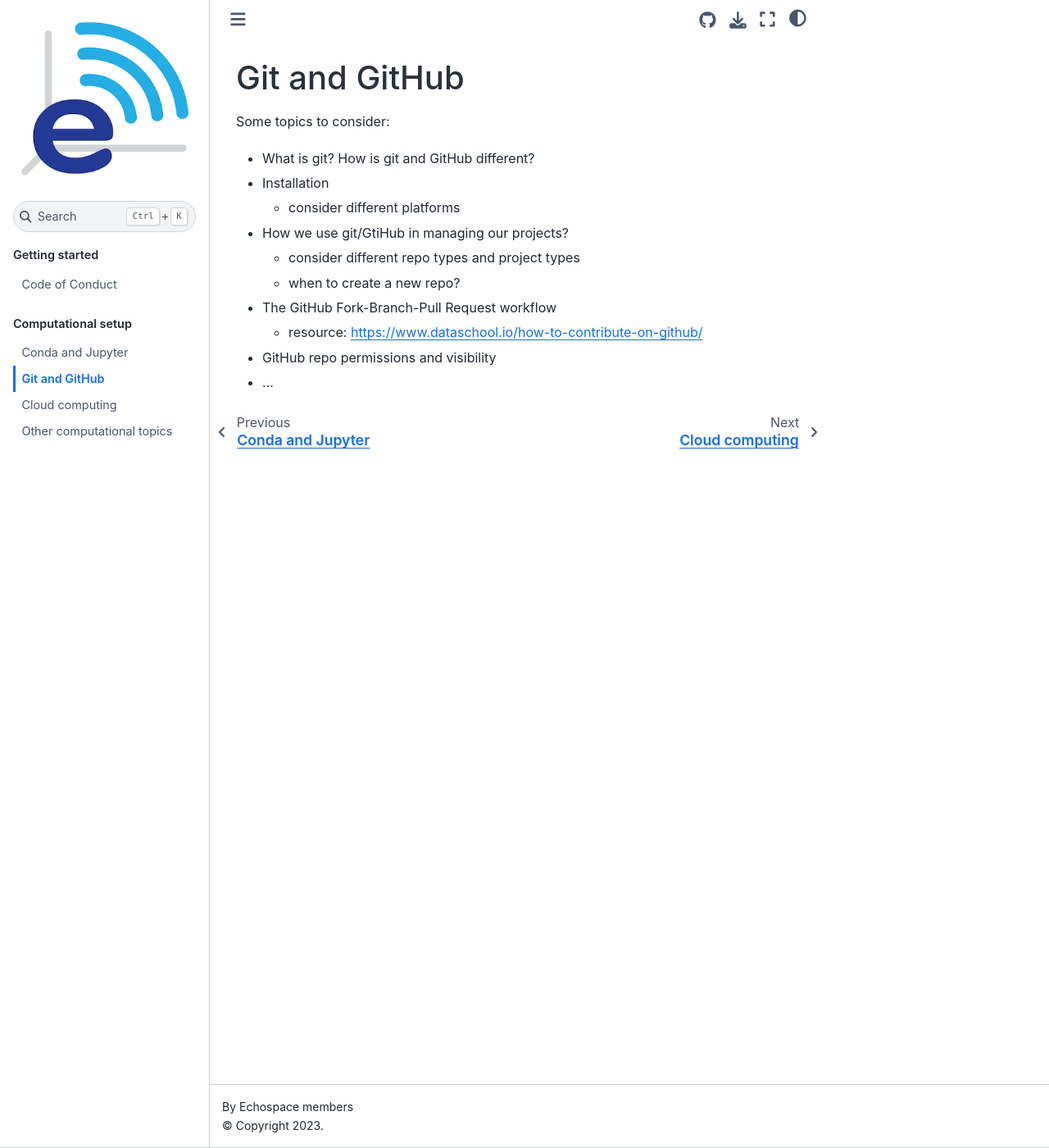
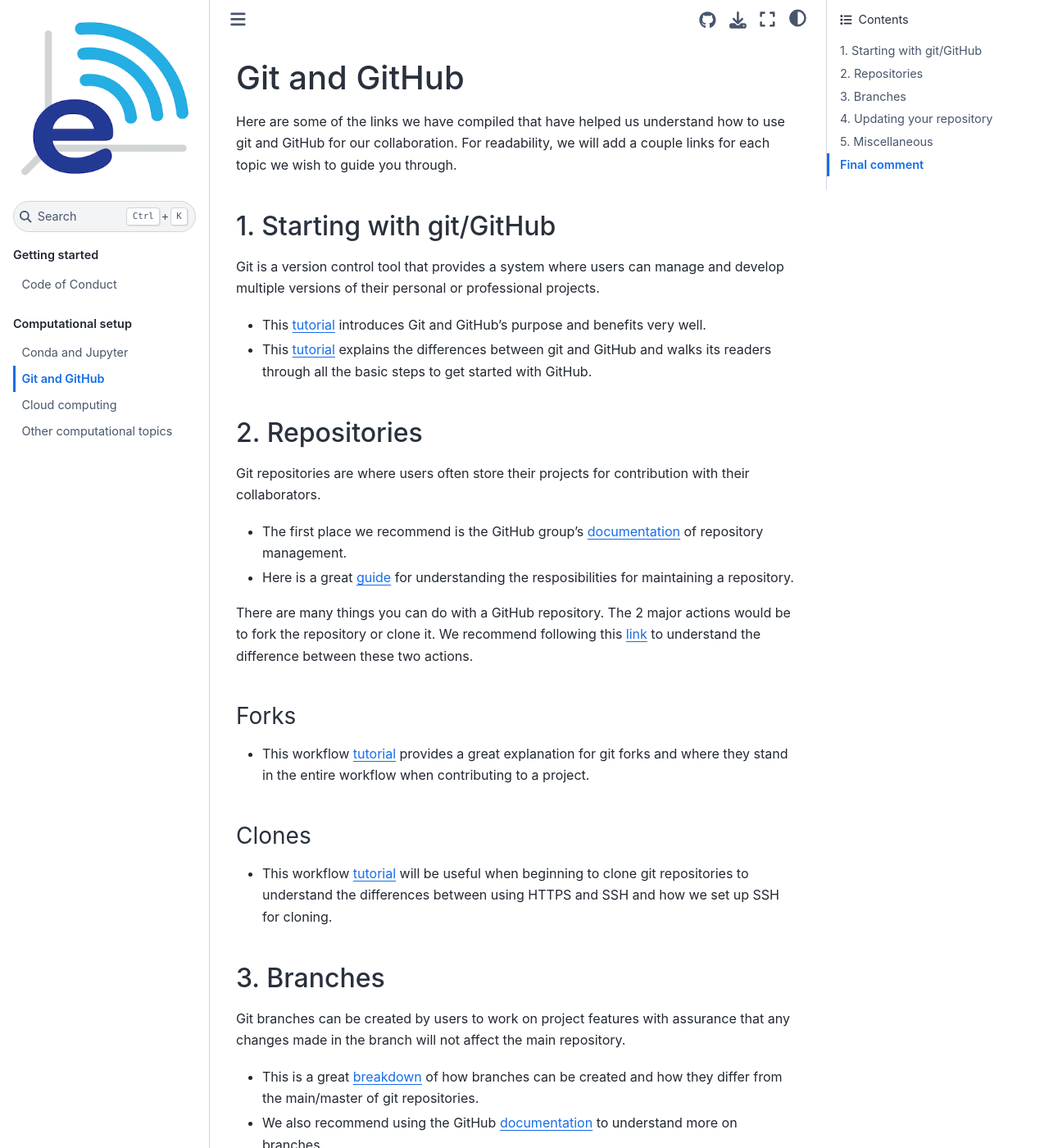
Before and after one commit to uw-echospace/group-docs, a Jupyter Book: the page built from docs/source/compute-git.md, in a window 1280 px wide and 1400 px high. Shown: the whole window at 82% size. Built offline with Jupyter Book 1.0.4 settings and Sphinx 7.4.7 and the Sphinx Book theme 1.1.4, drawn with Linux system fonts in a browser that asks for light colours; some of the changed text lies outside the part shown.

Commit message:
Adding working draft of git/GitHub tutorial (#30)
* added brainstorming document

* added table of contents in compute-git.md for things we will addresss

* added in a brief getting started link and also names for who was going to do what topic

* Added preliminary steps and commiting to see format

* finished git document

* performed listing format incorrectly; fixing it

* deleted brainstorm file and added another link for getting started

* incorporated wjl's suggestions and added 1-sentence summaries

* shortened git intro summary

```diff
--- a/docs/source/compute-git.md
+++ b/docs/source/compute-git.md
@@ -1,13 +1,43 @@
 # Git and GitHub
 
-Some topics to consider:
-- What is git? How is git and GitHub different?
-- Installation
-    - consider different platforms
-- How we use git/GtiHub in managing our projects?
-    - consider different repo types and project types
-    - when to create a new repo?
-- The GitHub Fork-Branch-Pull Request workflow
-    - resource: https://www.dataschool.io/how-to-contribute-on-github/
-- GitHub repo permissions and visibility
-- ...
+Here are some of the links we have compiled that have helped us understand how to use git and GitHub for our collaboration.
+For readability, we will add a couple links for each topic we wish to guide you through.
+
+## 1. Starting with git/GitHub
+Git is a version control tool that provides a system where users can manage and develop multiple versions of their personal or professional projects.
+* This [tutorial](https://www.freecodecamp.org/news/git-and-github-for-beginners/) introduces Git and GitHub's purpose and benefits very well.
+* This [tutorial](https://product.hubspot.com/blog/git-and-github-tutorial-for-beginners) explains the differences between git and GitHub and walks its readers through all the basic steps to get started with GitHub.
+
+## 2. Repositories
+Git repositories are where users often store their projects for contribution with their collaborators.
+* The first place we recommend is the GitHub group's [documentation](https://docs.github.com/en/repositories/creating-and-managing-repositories) of repository management.
+* Here is a great [guide](https://github.blog/2023-08-04-a-checklist-and-guide-to-get-your-repository-collaboration-ready/#get-started) for understanding the resposibilities for maintaining a repository.
+
+There are many things you can do with a GitHub repository. The 2 major actions would be to fork the repository or clone it.
+We recommend following this [link](https://www.theserverside.com/answer/Git-fork-vs-clone-Whats-the-difference) to understand the difference between these two actions.
+### Forks
+* This workflow [tutorial](https://www.atlassian.com/git/tutorials/comparing-workflows/forking-workflow#:~:text=The%20main%20advantage%20of%20the,push%20to%20the%20official%20repository.) provides a great explanation for git forks and where they stand in the entire workflow when contributing to a project.
+
+### Clones
+* This workflow [tutorial](https://www.warp.dev/terminus/git-clone-ssh) will be useful when beginning to clone git repositories to understand the differences between using HTTPS and SSH and how we set up SSH for cloning.
+
+## 3. Branches
+Git branches can be created by users to work on project features with assurance that any changes made in the branch will not affect the main repository.
+* This is a great [breakdown](https://git-scm.com/book/en/v2/Git-Branching-Branches-in-a-Nutshell) of how branches can be created and how they differ from the main/master of git repositories.
+* We also recommend using the GitHub [documentation](https://docs.github.com/en/pull-requests/collaborating-with-pull-requests/proposing-changes-to-your-work-with-pull-requests/about-branches#) to understand more on branches.
+
+## 4. Updating your repository
+After gaining a basic understanding of the topics covered above, you are prepared to start making changes to your GitHub repository.
+The process typically consists of committing changes and creating pull requests to merge changed branches.
+### Commits
+* Here is a great [guide](https://github.blog/2022-06-30-write-better-commits-build-better-projects/) for understanding what makes a good git commit. It goes over what the messages should look like and when to make each commit.
+
+### Pull requests
+* Here is a great [guide](https://nira.com/github-pull-request/) for understanding what pull requests are and why they are used to merge branches when working in group projects.
+
+## 5. Miscellaneous
+* Here are [some](https://dev.to/ruppysuppy/advanced-git-concepts-you-should-know-nle) advanced git/GitHub topics that one wouldn't **need** to know to start but will help as you get more familiar.
+* Here is a full comprehensive [guide](https://zerotomastery.io/blog/the-ultimate-guide-to-git-and-github/) to cover any topics we may have missed.
+
+## Final comment
+Learning to use git/GitHub from scratch can be confusing since there are so many places to start from. Because of this, we recommend to prioritize what you need to know for your specific project tasks and start from there. We wish you all the best in your journey to mastering git!
```
